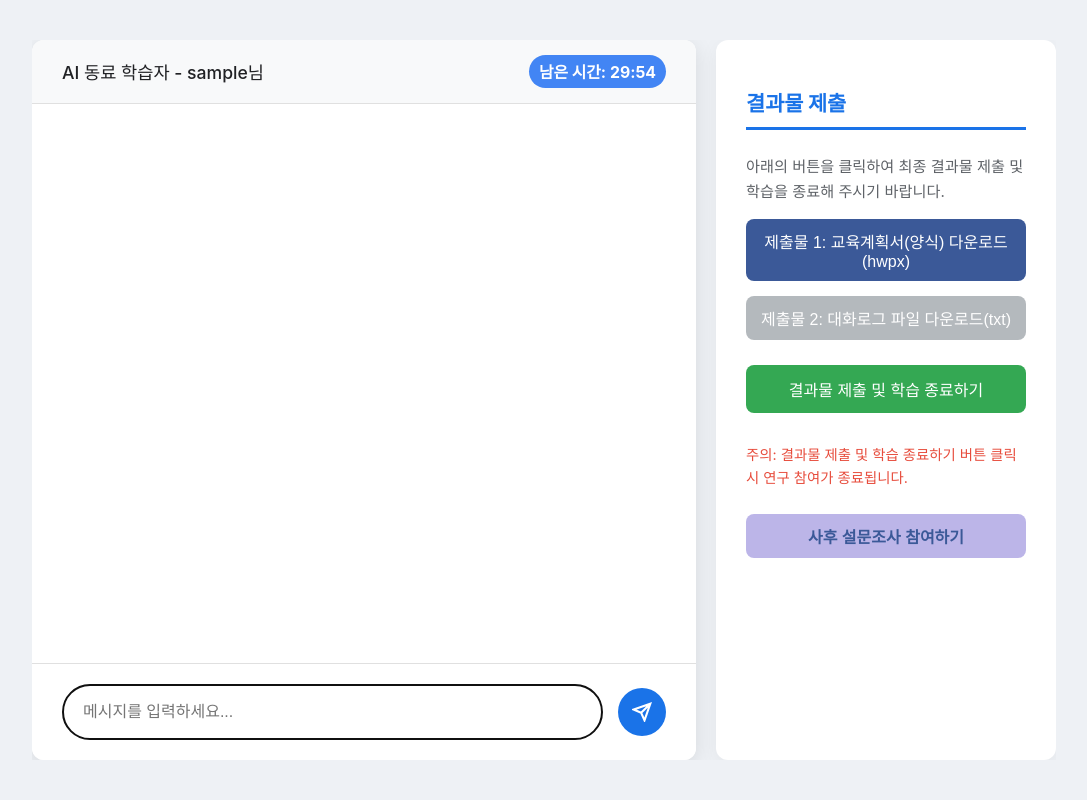
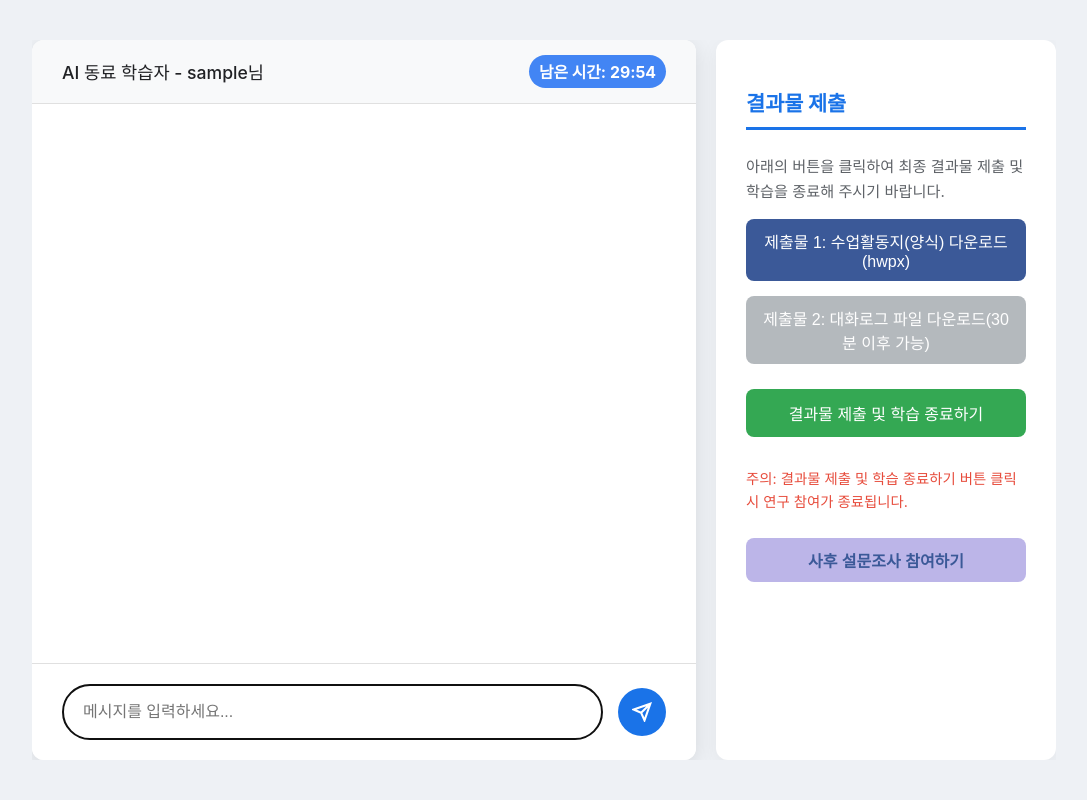
Before and after one commit to Buzzigirl/P4_minsun, a Flask app: template homepage/templates/chat.html in a window 1280 px wide. Shown: the whole page, without its empty margins (96-1183 px from the left). Run offline with Flask 3, Linux system fonts and the light colour scheme; the template is opened without the code that fills it: most values are stand-ins (such as "Sample title", 1, 10 or a date in 2020); parts of the project's set-up code (start-up, migrations or seed data) failed here and were passed over.

Commit message:
CONFIG: Renamed homework file to [양식]수업활동지.hwpx and replaced avatar images.

```diff
--- a/homepage/templates/chat.html
+++ b/homepage/templates/chat.html
@@ -47,15 +47,15 @@
             <h2>결과물 제출</h2>
             <p>아래의 버튼을 클릭하여 최종 결과물 제출 및 학습을 종료해 주시기 바랍니다.</p>
 
-            <a href="{{ url_for('static', filename='files/[양식]교육계획서.hwpx') }}" download>
+            <a href="{{ url_for('static', filename='files/[양식]수업활동지.hwpx') }}" download>
                 <button class="download-button" type="button" style="width: 100%; padding: 10px; margin-bottom: 15px; background-color: #3b5998; color: white; border: none; border-radius: 8px; font-size: 1em; cursor: pointer;">
-                    제출물 1: 교육계획서(양식) 다운로드(hwpx)
+                    제출물 1: 수업활동지(양식) 다운로드(hwpx)
                 </button>
             </a>
 
             <a href="{{ url_for('submit_and_download_log') }}" download id="log-download-link">
                 <button type="button" id="log-download-button" style="width: 100%; padding: 10px; margin-bottom: 25px; background-color: #6c757d; color: white; border: none; border-radius: 8px; font-size: 1em; cursor: pointer;">
-                    제출물 2: 대화로그 파일 다운로드(txt)
+                    제출물 2: 대화로그 파일 다운로드(30분 이후 가능)
                 </button>
             </a>
 
--- a/requirements.txt
+++ b/requirements.txt
@@ -3,4 +3,3 @@ waitress
 openai
 python-dotenv
 gunicorn
-portalocker
```
Also changed, not shown: homepage/static/images/peer_avatar.webp, homepage/static/images/peer_placeholder.webp, 1 other file.
